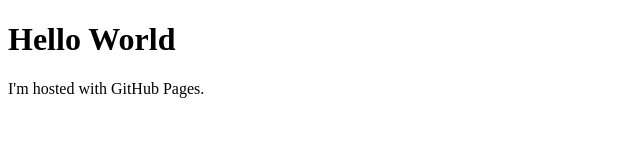
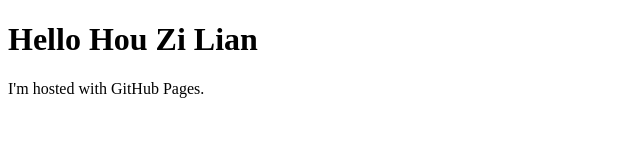
Before and after one commit to sunshinelyy/sunshinelyy.github.io, a plain HTML site: page index.html in a window 1280 px wide. Shown: the whole page, without its empty margins (0-640 px from the left). Drawn offline with Linux system fonts and the light colour scheme.

Commit message:
change hello world
to houzilian

```diff
--- a/index.html
+++ b/index.html
@@ -1,7 +1,7 @@
 <!DOCTYPE html>
 <html>
 <body>
-<h1>Hello World</h1>
+<h1>Hello Hou Zi Lian</h1>
 <p>I'm hosted with GitHub Pages.</p>
 </body>
 </html>
```
Also changed, not shown: 1 other file.
